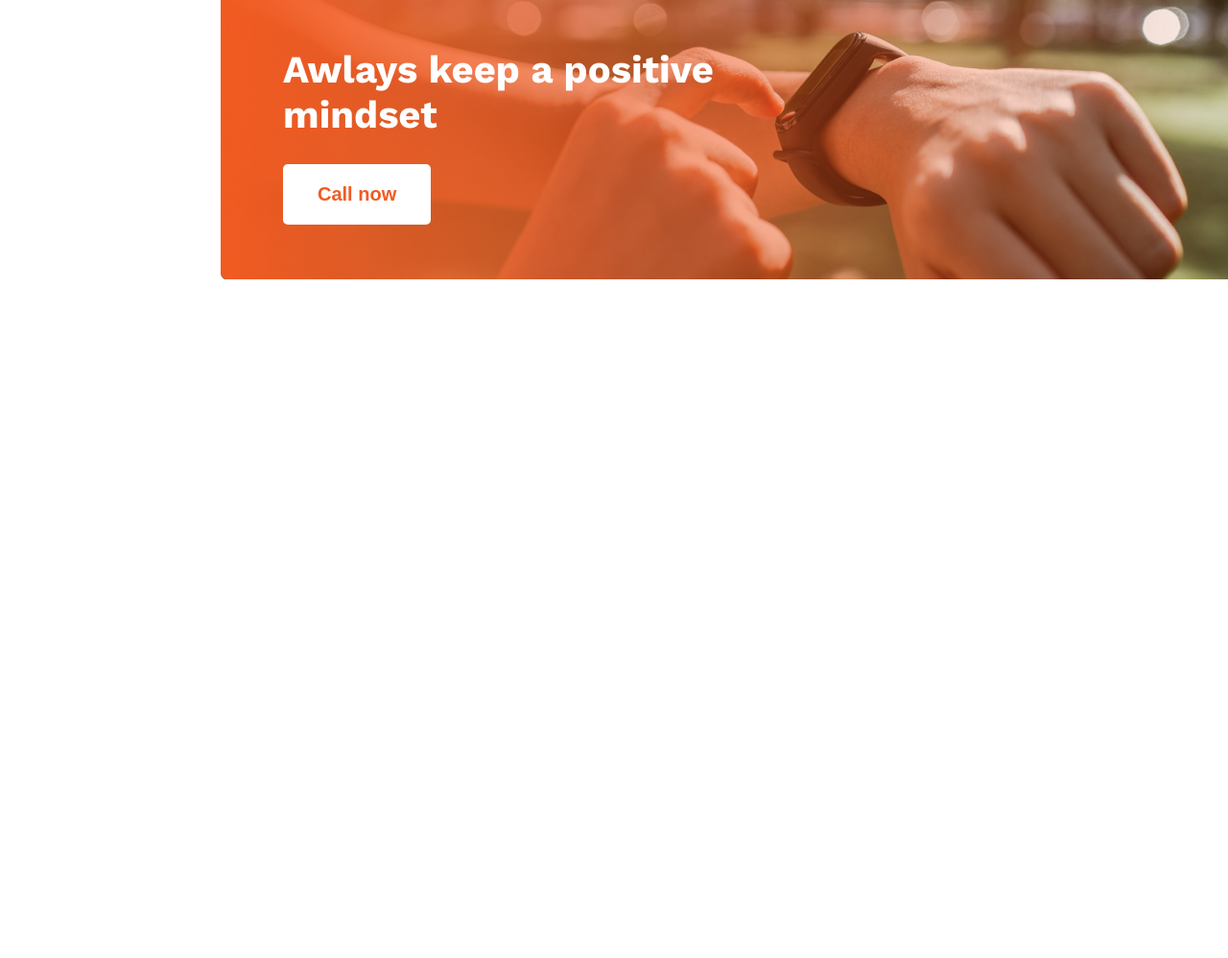
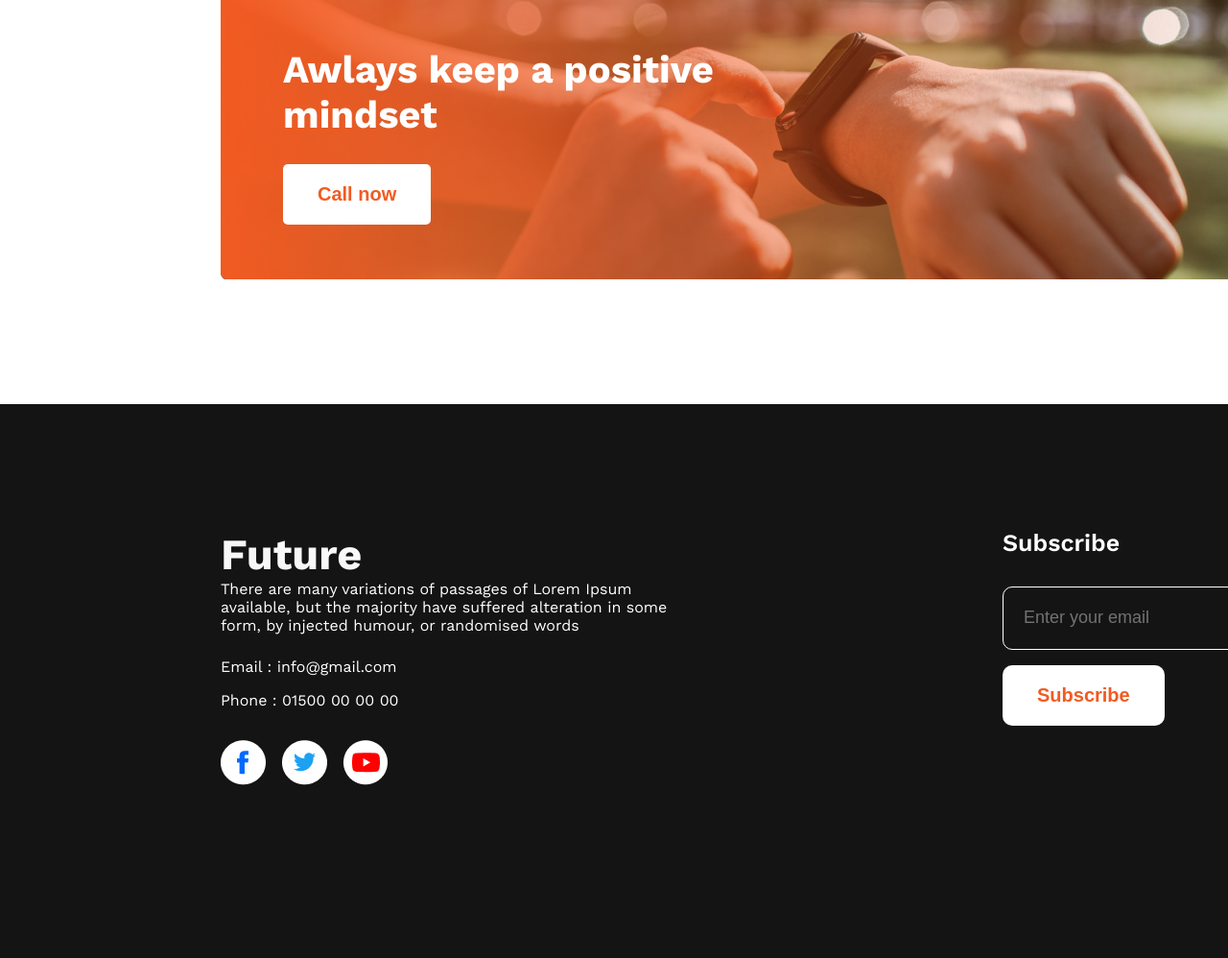
Before and after one commit to junayed0912/new-year-new-me, a plain HTML site: page index.html in a window 1280 px wide. Shown: the part 2113-3111 px from the top of the page at 96% size. Before the commit the page ends 2534 px from the top, so only its background shows below. Drawn offline with nearby package versions, Linux system fonts and the light colour scheme.

Commit message:
finished-new-year-new-me

```diff
--- a/index.html
+++ b/index.html
@@ -91,8 +91,27 @@
             </div>
         </section>
     </main>
-    <footer>
-
+    <footer class="footer">
+        <div class="parent">
+            <div class="left">
+                <h3 class="footer-header">Future</h3>
+                <p class="footer-para">There are many variations of passages of Lorem Ipsum available, but the majority have suffered alteration in some form, by injected humour, or randomised words</p>
+                <p class="footer-email">Email : info@gmail.com</p>
+                <p class="footer-phone">Phone : 01500 00 00 00</p>
+                <ul class="social-media-ul">
+                    <li class="list"><img src="resources/icons/fb.png" alt=""></li>
+                    <li class="list"><img src="resources/icons/twitter.png" alt=""></li>
+                    <li class="list"><img src="resources/icons/youtube.png" alt=""></li>
+                </ul>
+            </div>
+            <div class="right">
+                <h4 class="subscribe">Subscribe</h4>
+                <input type="email" name="" id="" class="email" placeholder="Enter your email">
+                <div class="button-sub">
+                    <button class="subscribe-btn btn-primary">Subscribe</button>
+                </div>
+            </div>
+        </div>
     </footer>
 </body>
 
--- a/styles/style.css
+++ b/styles/style.css
@@ -17,10 +17,11 @@
 .dark-2 {
     color: #444343;
 }
-.dark-3
-{
+
+.dark-3 {
     color: #737272;
 }
+
 /* overall button design */
 .btn-primary {
     font-size: 20px;
@@ -76,19 +77,23 @@
     margin-left: 206px;
     margin-top: 130px;
 }
-.confused-girl{
+
+.confused-girl {
     width: 451px;
     width: 498px;
 }
-.main-div-img{
+
+.main-div-img {
     max-width: 569px;
     max-height: 720px;
 }
-.main-text-area{
+
+.main-text-area {
     max-width: 416px;
     max-height: 400px;
     padding-top: 210px;
 }
+
 .main-header {
     font-size: 40px;
     font-weight: bold;
@@ -105,9 +110,10 @@
     margin-top: 16px;
     list-style: none;
 }
+
 .main-list li::before {
-  content: "✅ ";
-  margin-right: 6px;
+    content: "✅ ";
+    margin-right: 6px;
 }
 
 .main-list li {
@@ -115,65 +121,163 @@
 }
 
 /* main content 2 */
-.main-content-2
-{
+.main-content-2 {
     display: flex;
     flex-direction: column;
     align-items: center;
     margin-top: 130px;
 }
-.my-plans-final{
+
+.my-plans-final {
     display: flex;
     gap: 86px;
 }
-.heading-my-plans
-{
+
+.heading-my-plans {
     color: rgba(21, 20, 20, 1);
     font-size: 40px;
     font-weight: bold;
     text-align: center;
 }
-.plans{
+
+.plans {
     margin-top: 50px;
     display: flex;
     flex-direction: column;
     align-items: center;
 }
-.what-do-dont{
+
+.what-do-dont {
     width: 92px;
     height: 92px;
 }
-.title{
+
+.title {
     margin-top: 25px;
     font-size: 30px;
     font-weight: bold;
 }
-.decision{
+
+.decision {
     font-size: 20px;
 }
+
 /* banner */
-.main-content-3
-{
+.main-content-3 {
     width: 1140px;
     height: 300px;
-    margin:125px 230px 0 230px;
+    margin: 125px 230px 0 230px;
     background-image: url('../resources/gradient2.png'), url('../resources/watch.png');
     background-repeat: no-repeat;
     margin-bottom: 130px;
 }
-.banner-div{
+
+.banner-div {
     padding-top: 58px;
     padding-left: 65px;
 }
-.banner-title{
+
+.banner-title {
     font-size: 40px;
     font-weight: bold;
     text-align: left;
     color: white;
     max-width: 459px;
 }
-.call-now-button{
+
+.call-now-button {
     color: #F15B22;
     background-color: white;
     margin-top: 28px;
 }
+
+/* footer */
+.footer {
+    width: 1600px;
+    height: 577px;
+    background-color: #151414;
+}
+
+.parent {
+    display: flex;
+    flex-direction: row;
+    gap: 330px;
+}
+
+.left {
+    max-width: 485px;
+    max-height: 317px;
+    margin: 130px 0px 130px 230px;
+}
+
+.footer-header {
+    font-size: 45px;
+    font-weight: bold;
+    color: #F8F8F8;
+    text-align: left;
+}
+
+.footer-para {
+    color: #FFFFFF;
+    font-size: 16px;
+    font-weight: normal;
+}
+
+.footer-email {
+    color: #FFFFFF;
+    font-size: 16px;
+    font-weight: normal;
+    margin-top: 24px;
+}
+
+.footer-phone {
+    color: #FFFFFF;
+    font-size: 16px;
+    font-weight: normal;
+    margin-top: 16px;
+}
+
+.social-media-ul {
+    list-style: none;
+    display: flex;
+    gap: 17px;
+    margin-top: 32px;
+}
+
+.right {
+    display: flex;
+    flex-direction: column;
+    max-width: 325px;
+    max-height: 204px;
+    margin: 130px 229px 243px 0px ;
+}
+
+.subscribe {
+    font-size: 25px;
+    margin-bottom: 31px;
+    color: white;
+    font-weight:600;
+}
+
+.email {
+    font-size: 18px;
+    width: 325px;
+    height: 64px;
+    background-color: #151414;
+    border: 1.5px solid white;
+    border-radius: 10px;
+    padding: 21px 21px 22px 21px;
+    color: #737272;
+}
+.subscribe-btn {
+    margin-top: 16px;
+    color: #F15B22;
+    background-color: white;
+    border-radius: 10px;
+    font-weight: 600;
+}
+
+.email::placeholder {
+    font-size: 18px; /* you can adjust font size */
+    color: #737272;
+}
```
